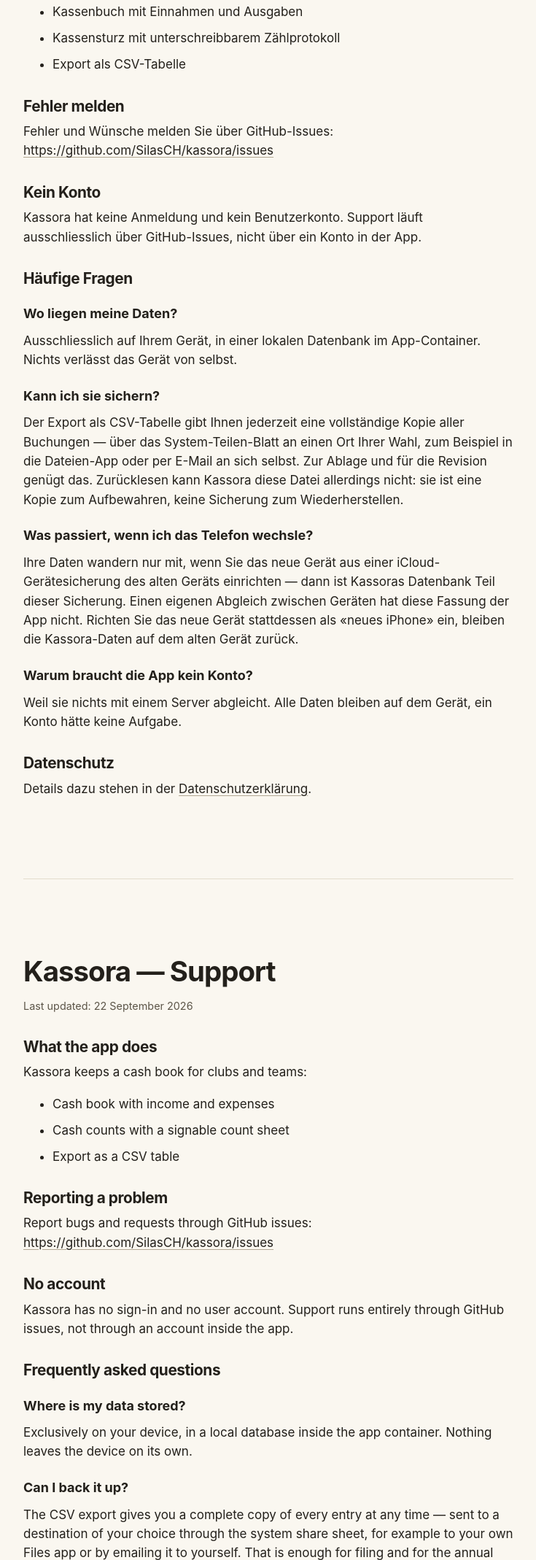
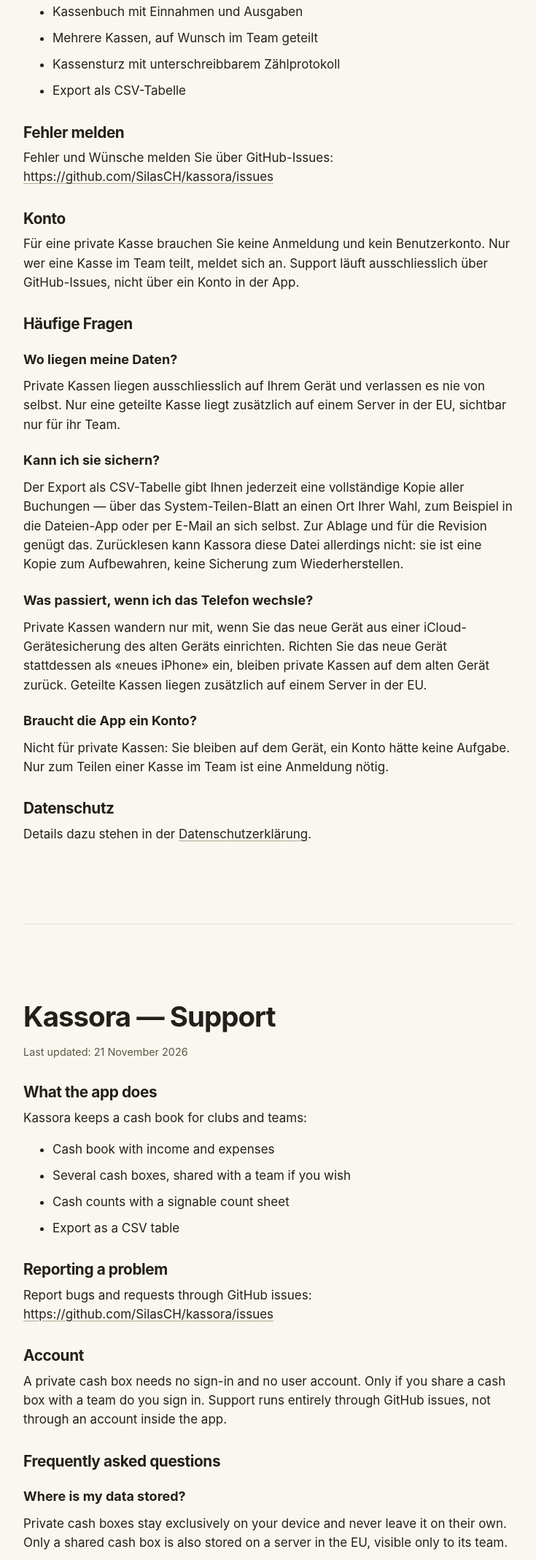
Before and after one commit to SilasCH/kassora, a plain HTML site: page site/support.html in a window 1280 px wide. Shown: the part 378-2516 px from the top of the page at 73% size, without its empty margins (272-1007 px from the left). Drawn offline with Linux system fonts and the light colour scheme.

Commit message:
Hilfeseite: Texte zu Konto und Daten angepasst
Co-Authored-By: Claude Sonnet 5.5 <noreply@anthropic.com>

```diff
--- a/site/support.html
+++ b/site/support.html
@@ -24,12 +24,13 @@
 
 <section id="de" lang="de">
   <h1>Kassora — Support</h1>
-  <p class="meta">Stand: 22. September 2026</p>
+  <p class="meta">Stand: 21. November 2026</p>
 
   <h2>Was die App kann</h2>
   <p>Kassora führt eine Bargeldkasse für Vereine und Teams:</p>
   <ul>
     <li>Kassenbuch mit Einnahmen und Ausgaben</li>
+    <li>Mehrere Kassen, auf Wunsch im Team geteilt</li>
     <li>Kassensturz mit unterschreibbarem Zählprotokoll</li>
     <li>Export als CSV-Tabelle</li>
   </ul>
@@ -37,22 +38,22 @@
   <h2>Fehler melden</h2>
   <p>Fehler und Wünsche melden Sie über GitHub-Issues: <a href="https://github.com/SilasCH/kassora/issues">https://github.com/SilasCH/kassora/issues</a></p>
 
-  <h2>Kein Konto</h2>
-  <p>Kassora hat keine Anmeldung und kein Benutzerkonto. Support läuft ausschliesslich über GitHub-Issues, nicht über ein Konto in der App.</p>
+  <h2>Konto</h2>
+  <p>Für eine private Kasse brauchen Sie keine Anmeldung und kein Benutzerkonto. Nur wer eine Kasse im Team teilt, meldet sich an. Support läuft ausschliesslich über GitHub-Issues, nicht über ein Konto in der App.</p>
 
   <h2>Häufige Fragen</h2>
 
   <h3>Wo liegen meine Daten?</h3>
-  <p>Ausschliesslich auf Ihrem Gerät, in einer lokalen Datenbank im App-Container. Nichts verlässt das Gerät von selbst.</p>
+  <p>Private Kassen liegen ausschliesslich auf Ihrem Gerät und verlassen es nie von selbst. Nur eine geteilte Kasse liegt zusätzlich auf einem Server in der EU, sichtbar nur für ihr Team.</p>
 
   <h3>Kann ich sie sichern?</h3>
   <p>Der Export als CSV-Tabelle gibt Ihnen jederzeit eine vollständige Kopie aller Buchungen — über das System-Teilen-Blatt an einen Ort Ihrer Wahl, zum Beispiel in die Dateien-App oder per E-Mail an sich selbst. Zur Ablage und für die Revision genügt das. Zurücklesen kann Kassora diese Datei allerdings nicht: sie ist eine Kopie zum Aufbewahren, keine Sicherung zum Wiederherstellen.</p>
 
   <h3>Was passiert, wenn ich das Telefon wechsle?</h3>
-  <p>Ihre Daten wandern nur mit, wenn Sie das neue Gerät aus einer iCloud-Gerätesicherung des alten Geräts einrichten — dann ist Kassoras Datenbank Teil dieser Sicherung. Einen eigenen Abgleich zwischen Geräten hat diese Fassung der App nicht. Richten Sie das neue Gerät stattdessen als «neues iPhone» ein, bleiben die Kassora-Daten auf dem alten Gerät zurück.</p>
+  <p>Private Kassen wandern nur mit, wenn Sie das neue Gerät aus einer iCloud-Gerätesicherung des alten Geräts einrichten. Richten Sie das neue Gerät stattdessen als «neues iPhone» ein, bleiben private Kassen auf dem alten Gerät zurück. Geteilte Kassen liegen zusätzlich auf einem Server in der EU.</p>
 
-  <h3>Warum braucht die App kein Konto?</h3>
-  <p>Weil sie nichts mit einem Server abgleicht. Alle Daten bleiben auf dem Gerät, ein Konto hätte keine Aufgabe.</p>
+  <h3>Braucht die App ein Konto?</h3>
+  <p>Nicht für private Kassen: Sie bleiben auf dem Gerät, ein Konto hätte keine Aufgabe. Nur zum Teilen einer Kasse im Team ist eine Anmeldung nötig.</p>
 
   <h2>Datenschutz</h2>
   <p>Details dazu stehen in der <a href="datenschutz">Datenschutzerklärung</a>.</p>
@@ -62,12 +63,13 @@
 
 <section id="en" lang="en">
   <h1>Kassora — Support</h1>
-  <p class="meta">Last updated: 22 September 2026</p>
+  <p class="meta">Last updated: 21 November 2026</p>
 
   <h2>What the app does</h2>
   <p>Kassora keeps a cash book for clubs and teams:</p>
   <ul>
     <li>Cash book with income and expenses</li>
+    <li>Several cash boxes, shared with a team if you wish</li>
     <li>Cash counts with a signable count sheet</li>
     <li>Export as a CSV table</li>
   </ul>
@@ -75,22 +77,22 @@
   <h2>Reporting a problem</h2>
   <p>Report bugs and requests through GitHub issues: <a href="https://github.com/SilasCH/kassora/issues">https://github.com/SilasCH/kassora/issues</a></p>
 
-  <h2>No account</h2>
-  <p>Kassora has no sign-in and no user account. Support runs entirely through GitHub issues, not through an account inside the app.</p>
+  <h2>Account</h2>
+  <p>A private cash box needs no sign-in and no user account. Only if you share a cash box with a team do you sign in. Support runs entirely through GitHub issues, not through an account inside the app.</p>
 
   <h2>Frequently asked questions</h2>
 
   <h3>Where is my data stored?</h3>
-  <p>Exclusively on your device, in a local database inside the app container. Nothing leaves the device on its own.</p>
+  <p>Private cash boxes stay exclusively on your device and never leave it on their own. Only a shared cash box is also stored on a server in the EU, visible only to its team.</p>
 
   <h3>Can I back it up?</h3>
   <p>The CSV export gives you a complete copy of every entry at any time — sent to a destination of your choice through the system share sheet, for example to your own Files app or by emailing it to yourself. That is enough for filing and for the annual audit. Kassora cannot read the file back in, however: it is a copy to keep, not a backup to restore from.</p>
 
   <h3>What happens if I change phones?</h3>
-  <p>Your data only carries over if you set up the new device from an iCloud device backup of the old one — Kassora's database is then part of that backup. This version of the app has no sync of its own between devices. If you set up the new device as a “new iPhone” instead, the Kassora data stays behind on the old device.</p>
+  <p>Private cash boxes only carry over if you set up the new device from an iCloud device backup of the old one. If you set up the new device as a “new iPhone” instead, private cash boxes stay behind on the old device. Shared cash boxes are also stored on a server in the EU.</p>
 
-  <h3>Why does the app need no account?</h3>
-  <p>Because it synchronises nothing with a server. All data stays on the device, so an account would have no purpose.</p>
+  <h3>Does the app need an account?</h3>
+  <p>Not for private cash boxes: they stay on the device, so an account would have no purpose. Signing in is only needed to share a cash box with a team.</p>
 
   <h2>Privacy</h2>
   <p>Details are in the <a href="datenschutz">privacy policy</a>.</p>
```
